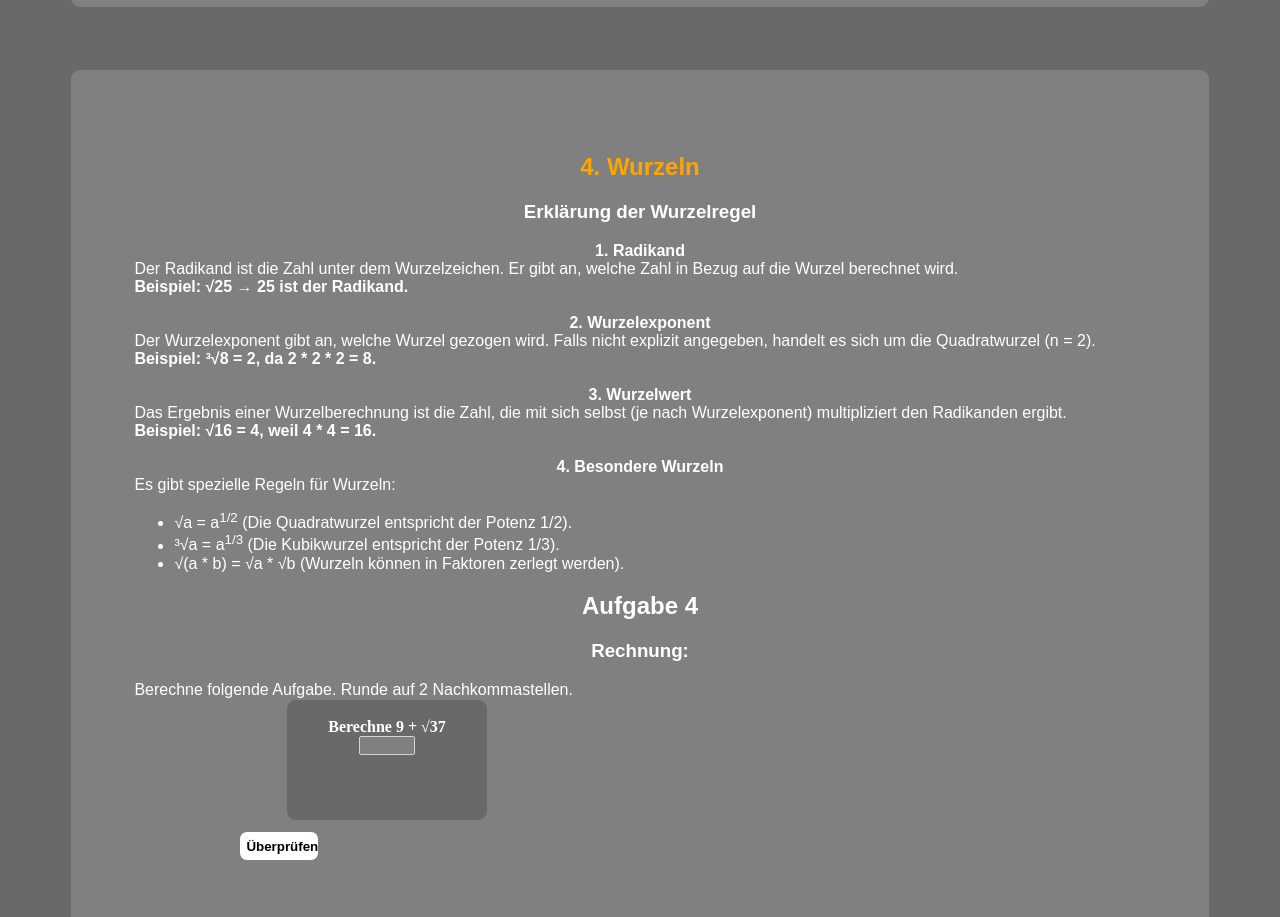
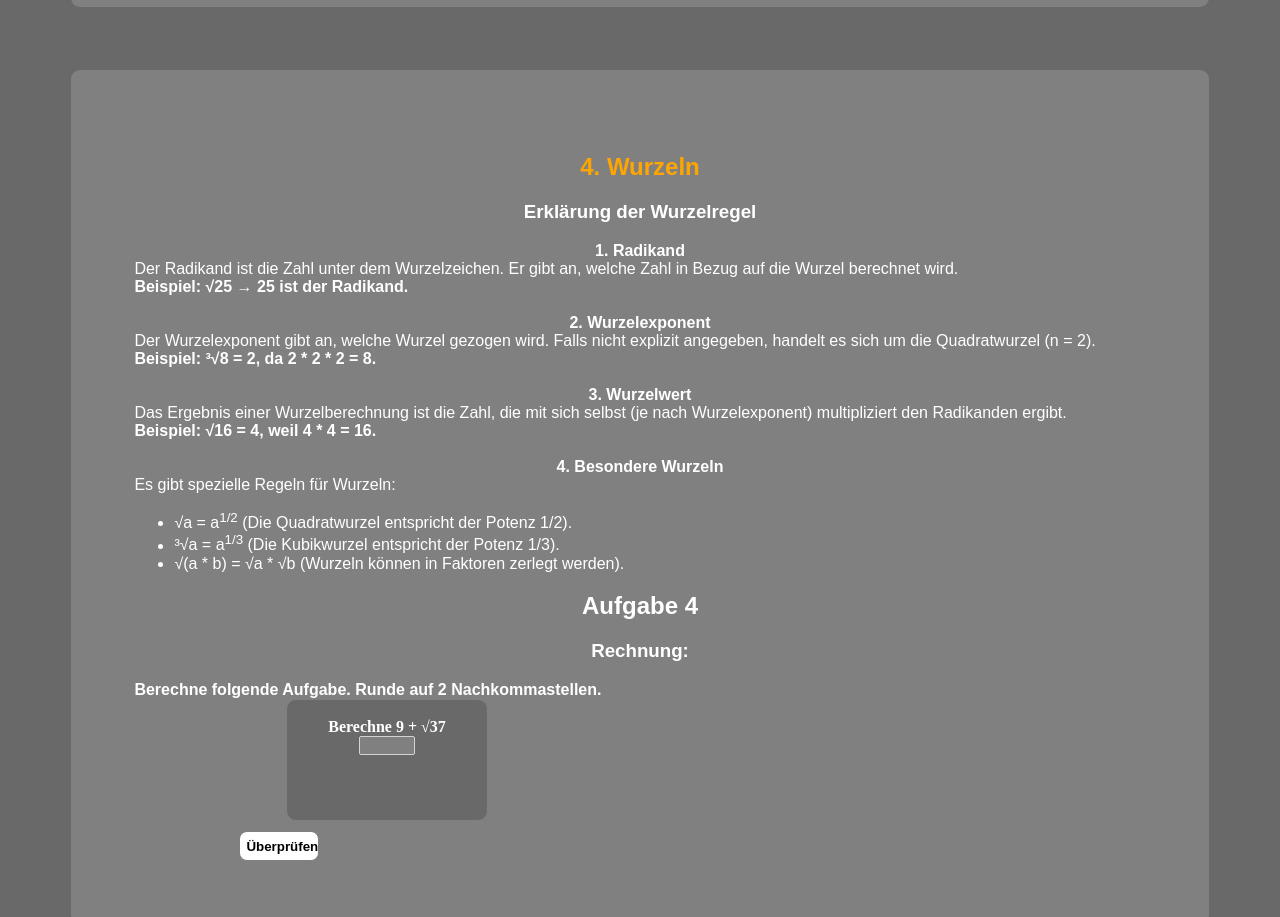
Before and after one commit to sofiansekakri/matheportfolio, a plain HTML site: page index.html in a window 1280 px wide. Shown: the part 3981-4898 px from the top of the page. Drawn offline with Linux system fonts and the light colour scheme.

Commit message:
Aktualisieren von index.html

```diff
--- a/index.html
+++ b/index.html
@@ -553,7 +553,8 @@ x = <span style="color:orange;">7</span>
 
     <h2 class="header2">Aufgabe 4</h2>
     <h3 class="rechnung">Rechnung:</h3>
-    Berechne folgende Aufgabe. Runde auf 2 Nachkommastellen.
+    <b>Berechne folgende Aufgabe. Runde auf 2 Nachkommastellen.</b>
+<br>
     <div id="window3" class="window">
         <br>
         <div class="aufgabenstellung">
```
